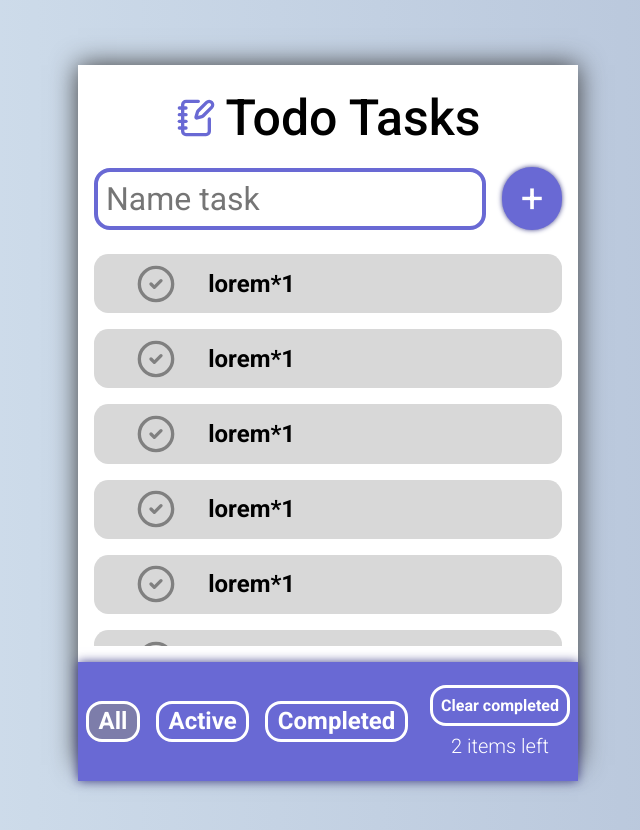
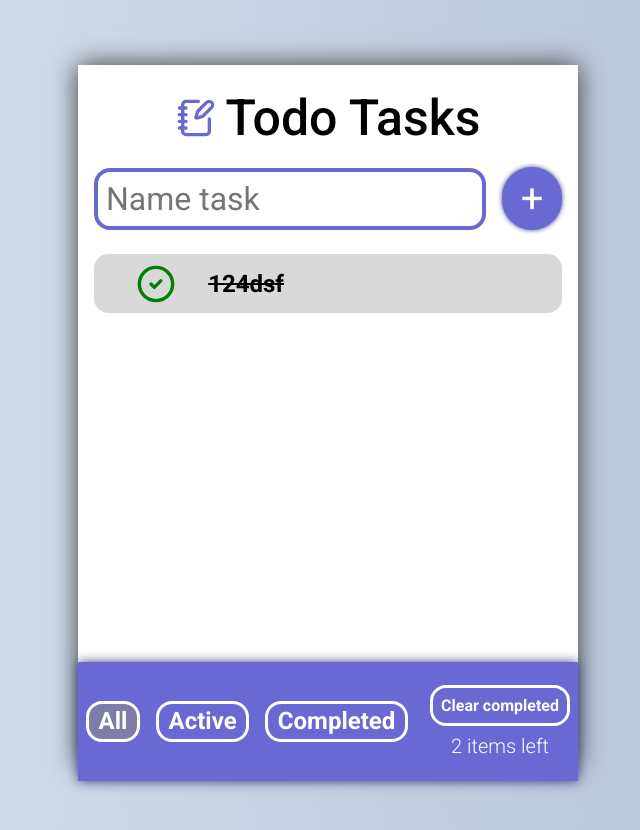
Before and after one commit to Matuxa1503/Todo, a React (Vite) app: page / in a window 1280 px wide. Shown: the whole page, without its empty margins (312-952 px from the left). Built offline with nearby package versions, Linux system fonts and the light colour scheme.

Commit message:
feat: added logic new task in TaskInput.tsx. Rendering tasks in TaskList.tsx. Added interface Idata

```diff
--- a/src/App.tsx
+++ b/src/App.tsx
@@ -3,14 +3,26 @@ import { Tabbar } from './components/Tabbar/Tabbar';
 import { TasksList } from './components/TasksList/TasksList';
 import { TaskInput } from './components/TaskInput/TaskInput';
 import './App.scss';
+import { useEffect, useState } from 'react';
+import type { Idata } from './components/interfaces';
 
 function App() {
+  const [tasks, setTasks] = useState<Idata[]>([{ isCompleted: true, task: '124dsf' }]);
+
+  const addTask = (data: Idata) => {
+    setTasks((prev) => [...prev, data]);
+  };
+
+  useEffect(() => {
+    console.log(tasks);
+  }, [tasks]);
+
   return (
     <div className="wrapper">
       <div className="content">
         <Header />
-        <TaskInput />
-        <TasksList />
+        <TaskInput addTask={addTask} />
+        <TasksList tasks={tasks} />
         <Tabbar />
       </div>
     </div>
--- a/src/components/TaskInput/TaskInput.tsx
+++ b/src/components/TaskInput/TaskInput.tsx
@@ -1,10 +1,28 @@
-import { type FC } from 'react';
+import { useState, type FC } from 'react';
 import './TaskInput.scss';
+import type { Idata } from '../interfaces';
 
-export const TaskInput: FC = () => {
+interface TaskInputProps {
+  addTask: (data: Idata) => void;
+}
+
+export const TaskInput: FC<TaskInputProps> = ({ addTask }) => {
+  const [value, setValue] = useState<string>('');
+
+  const handleSubmit = (e: React.FormEvent) => {
+    e.preventDefault();
+
+    const data = {
+      isCompleted: false,
+      task: value,
+    };
+
+    addTask(data);
+  };
+
   return (
-    <form className="form">
-      <input placeholder="Name task" className="form__input" type="text" />
+    <form onSubmit={handleSubmit} className="form">
+      <input placeholder="Name task" value={value} onChange={(e) => setValue(e.target.value)} className="form__input" type="text" />
       <button className="form__btn" type="submit">
         +
       </button>
--- a/src/components/TasksList/Plate/Plate.scss
+++ b/src/components/TasksList/Plate/Plate.scss
@@ -15,4 +15,8 @@
     font-size: 1.5rem;
     width: 19.5rem;
   }
+
+  & .crossed {
+    text-decoration: line-through;
+  }
 }
--- a/src/components/TasksList/Plate/Plate.tsx
+++ b/src/components/TasksList/Plate/Plate.tsx
@@ -1,13 +1,21 @@
 import { type FC } from 'react';
 import './Plate.scss';
 import { CircleCheck } from 'lucide-react';
+import type { Idata } from '../../interfaces';
 
-export const Plate: FC = () => {
+type PlateProps = {
+  task: Idata;
+};
+
+export const Plate: FC<PlateProps> = ({ task }) => {
   return (
     <div className="plate">
-      <CircleCheck className="plate__icon" size={40} color="gray" />
-      {/* <CircleCheck className="plate__icon" size={40} color="green" /> */}
-      <p className="plate__title">lorem*1</p>
+      {task.isCompleted ? (
+        <CircleCheck className="plate__icon" size={40} color="green" />
+      ) : (
+        <CircleCheck className="plate__icon" size={40} color="gray" />
+      )}
+      <p className={`plate__title ${task.isCompleted ? 'crossed' : ''}`}>{task.task}</p>
     </div>
   );
 };
--- a/src/components/TasksList/TasksList.tsx
+++ b/src/components/TasksList/TasksList.tsx
@@ -1,21 +1,18 @@
 import { type FC } from 'react';
 import './TasksList.scss';
 import { Plate } from './Plate/Plate';
+import type { Idata } from '../interfaces';
 
-export const TasksList: FC = () => {
+interface TasksListProps {
+  tasks: Idata[];
+}
+
+export const TasksList: FC<TasksListProps> = ({ tasks }) => {
   return (
     <div className="blockTasks">
-      <Plate />
-      <Plate />
-      <Plate />
-      <Plate />
-      <Plate />
-      <Plate />
-      <Plate />
-      <Plate />
-      <Plate />
-      <Plate />
-      <Plate />
+      {tasks.map((task, ind) => (
+        <Plate key={ind} task={task} />
+      ))}
     </div>
   );
 };
--- /dev/null
+++ b/src/components/interfaces.ts
@@ -0,0 +1,4 @@
+export interface Idata {
+  isCompleted: boolean;
+  task: string;
+}
```
